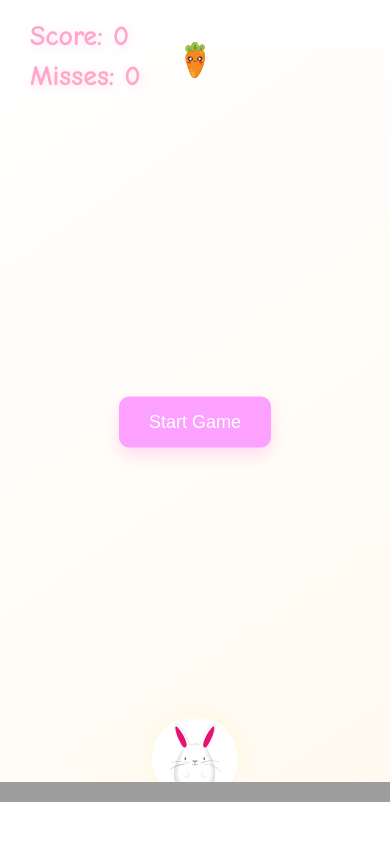
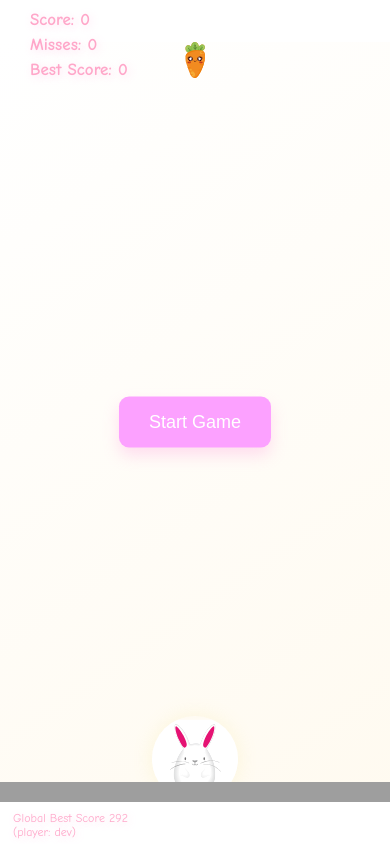
Before and after one commit to nechrei/bunnygame, a plain HTML site: page index.html in a window 390 px wide. Drawn offline with Linux system fonts and the light colour scheme; grey boxes are pictures that could not be loaded.

Commit message:
Add files via upload

```diff
--- a/index.html
+++ b/index.html
@@ -89,8 +89,25 @@
 
     <button id="start-button">Start Game</button>
     <div class="finalscoretext" id="finalscoretext"></div>
+    <div class="best-score" id="best-score">Best Score: 0</div>
+
+    <div class="leaderboard" id="leaderboard">Current Leader: Not yet updated</div>
 
     <script>
+    fetch('leaderboard.txt')  // Replace 'leaderboard.txt' with your file's URL
+        .then(response => response.text())  // Parse the response as text
+        .then(data => {
+            console.log(data); // Output file content to the console for debugging
+
+            // Update the leaderboard text with the file content
+            document.getElementById('leaderboard').innerText = data;
+        })
+        .catch(error => {
+            console.error('Error fetching the leaderboard file:', error);
+            alert('Failed to load leaderboard data!');
+        });
+
+
         const bunny = document.getElementById("bunny");
         const gameContainer = document.getElementById("game-container");
         const carrot = document.getElementById("carrot");
@@ -98,6 +115,18 @@
         const missesElement = document.getElementById("misses");
         const startButton = document.getElementById("start-button");
         const finalscoretext = document.getElementById("finalscoretext");
+        const bestScoreElement = document.getElementById("best-score"); // Get the best score element
+        let bestScore = localStorage.getItem("bestScore") ? parseInt(localStorage.getItem("bestScore")) : 0; // Get the best score from localStorage (default to 0 if not set)
+        bestScoreElement.innerText = `Best Score: ${bestScore}`; // Display the best score initially
+        // Function to update the best score in localStorage
+        function updateBestScore() {
+            if (score > bestScore) {
+                bestScore = score; // Update best score
+                bestScoreElement.innerText = `Best Score: ${bestScore}`; // Update the display
+                localStorage.setItem("bestScore", bestScore); // Save the new best score to localStorage
+            }
+        }
+
         let score = 0;
         let misses = 0;
         let startcarrotSpeed = 3; // Initial speed of the carrot falling
@@ -246,21 +275,22 @@ function createSparkle() {
             carrot.style.top = window.innerHeight - 600 + "px";  // Reset to top of the screen
         }
 
-        // End the game when misses >= 3
+// Modify endGame() to check and update best score
 function endGame() {
     isGameOver = true;
     clearInterval(gameInterval);
     clearInterval(carrotInterval);
     scoreElement.innerText = `Game Over! Final Score: ${score}`;
-            finalscoretext.style.display = "block"; // Show the start button after 3 seconds
+    finalscoretext.style.display = "block"; // Show the final score text
     finalscoretext.innerText = `Final Score: ${score}`;
 
+    updateBestScore(); // Update the best score when the game ends
+
     setTimeout(() => {
-                startButton.style.display = "block"; // Show the start button after 3 seconds
+        startButton.style.display = "block"; // Show the start button after a few seconds
     }, 3000);  // 3000 milliseconds = 3 seconds
 }
-
-        // Start a new game
+       // Modify startGame() to reset the score
 function startGame() {
     score = 0;
     misses = 0;
@@ -269,7 +299,7 @@ function createSparkle() {
     scoreElement.innerText = "Score: 0";
     missesElement.innerText = "Misses: 0";
     startButton.style.display = "none"; // Hide start button when game starts
-            finalscoretext.style.display = "none"; // Hide start button when game starts
+    finalscoretext.style.display = "none"; // Hide final score text
     resetCarrot();
     startCarrotFall();
     gameInterval = setInterval(checkCarrotCollision, 50);
--- a/styles.css
+++ b/styles.css
@@ -123,7 +123,75 @@ z-index: -111;
     animation: glowPulse 2s infinite alternate; /* Pulse effect for glowing */
     z-index: 9;
 }
+.best-score{
+    pointer-events: none;
+    -webkit-user-select: none; /* Safari */
+    -moz-user-select: none;    /* Firefox */
+    -ms-user-select: none;     /* Internet Explorer/Edge */
+    user-select: none;         /* Standard Syntax */
+    position: fixed;
+    top: 90px;
+    left: 10px;
+    font-size: 28px; /* Same size for consistency */
+    font-weight: bold;
+    color: #ffa7c9; /* Soft pinkish red */
+    font-family: 'Comic Sans MS', 'Comic Sans', sans-serif; /* Playful font */
+    text-shadow: 2px 2px 8px rgba(255, 162, 216, 0.315); /* Soft shadow for depth */
+    padding: 10px 20px;
+}
+.leaderboard{
+    margin: 0;
+    padding: 5px;
+    text-wrap: nowrap;
+    word-wrap: break-word; /* Forces long words to break and wrap */
+    overflow-wrap: break-word; /* Modern syntax for the same thing */
+    pointer-events: none;
+    -webkit-user-select: none; /* Safari */
+    -moz-user-select: none;    /* Firefox */
+    -ms-user-select: none;     /* Internet Explorer/Edge */
+    user-select: none;         /* Standard Syntax */
+    position: fixed;
+    left: 8px;
+    bottom: 0;
+    font-size: clamp(9px, 5vw, 12px);
+    color: #ffa7c9; /* Soft pinkish red */
+    font-family: 'Comic Sans MS', 'Comic Sans', sans-serif; /* Playful font */
+    text-shadow: 2px 2px 8px rgba(255, 162, 216, 0.315); /* Soft shadow for depth */
+}
+/* Media query for devices with smaller screen widths */
+@media (max-width: 600px) {
+    .score, .misses, .best-score {
+        font-size: 21px; /* Smaller font size on smaller screens */
+    }
+    .score{
+        top: 5px;
+    }
+    .misses{
+        top:  35px;
+    }
+    .best-score {
+    top: 70px; /* Adjust position for smaller screens */
+    }
+}
 
+@media (max-width: 400px) {
+    .score, .misses, .best-score {
+        font-size: 17px; /* Even smaller font size for very small screens */
+    }
+    .score{
+        top: 0px;
+    }
+
+
+    .misses{
+        top: 25px;
+    }
+
+    .best-score {
+    top: 50px; /* Adjust further for very small screens */
+    }
+
+}
 /* Add glowing pulsing animation */
 @keyframes glowPulse {
     0% {
```
Also changed, not shown: leaderboard.txt (added). Lines whose indentation alone changed are shown as unchanged.
